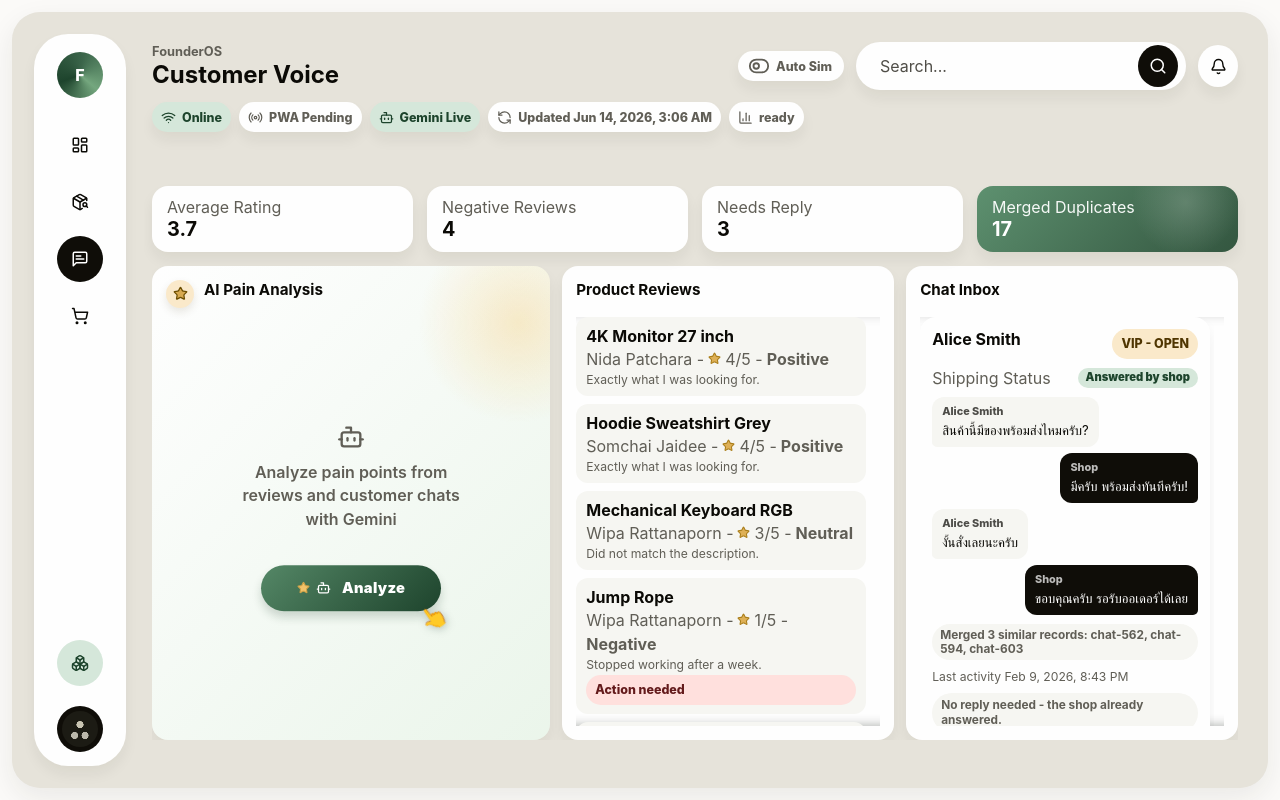
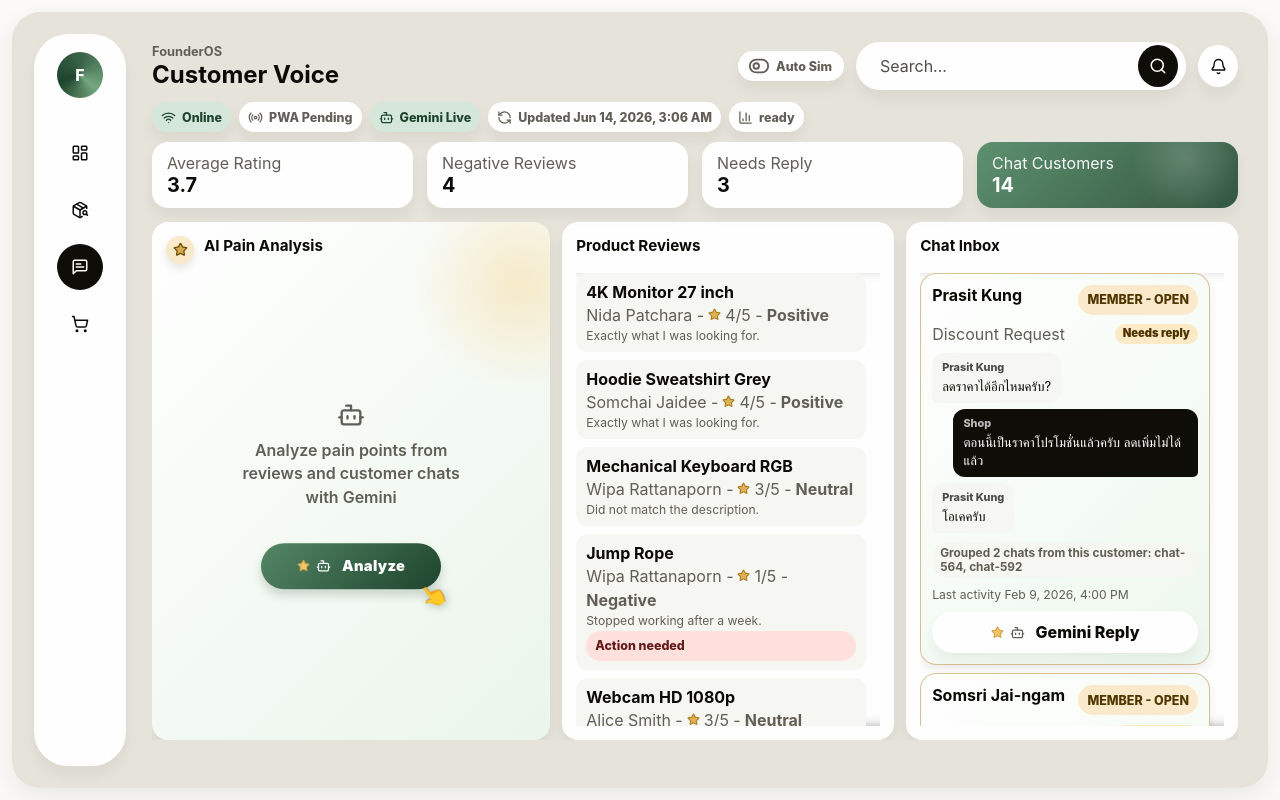
Before and after one commit to newton1306/FounderOS---AI-Business-Command-Center, a React (Vite) app: page /voice in a window 1280 px wide. Built offline with nearby package versions, Linux system fonts and the light colour scheme.

Commit message:
Polish customer voice and status charts

```diff
--- a/src/app/App.tsx
+++ b/src/app/App.tsx
@@ -1,6 +1,6 @@
 import { useEffect, useMemo, useRef, useState } from "react";
 import { NavLink, Route, Routes, useLocation, useNavigate } from "react-router-dom";
-import { BarChart3, Bell, Bot, Boxes, LayoutDashboard, MessageSquareText, PackageSearch, Radio, RefreshCcw, Search, ShoppingCart, ToggleLeft, ToggleRight, Wifi, WifiOff, X } from "lucide-react";
+import { BarChart3, Bell, Bot, LayoutDashboard, MessageSquareText, PackageSearch, Radio, RefreshCcw, Search, ShoppingCart, ToggleLeft, ToggleRight, Wifi, WifiOff, X } from "lucide-react";
 import { toast } from "sonner";
 import { chats, orders, products, users } from "../data/source";
 import { getActivities, getMetrics } from "../lib/analytics";
@@ -175,13 +175,6 @@
             );
           })}
         </nav>
-        <div className="sidebar-card">
-          <Boxes size={18} aria-hidden="true" />
-          <span>{metrics.lowStock} stock risks</span>
-        </div>
-        <div className="sidebar-utility" aria-hidden="true">
-          <span></span>
-        </div>
       </aside>
 
       <div className="workspace">
--- a/src/pages/CustomerVoicePage.tsx
+++ b/src/pages/CustomerVoicePage.tsx
@@ -12,7 +12,7 @@
   const chatGroups = useMemo(() => groupDuplicateChats(chats), []);
   const avg = reviews.length ? reviews.reduce((sum, review) => sum + review.rating, 0) / reviews.length : 0;
   const negative = reviews.filter((review) => review.rating <= 2);
-  const hiddenDuplicateChats = chats.length - chatGroups.length;
+  const uniqueChatCustomers = new Set(chats.map((chat) => chat.user_id)).size;
   const summary = ctx.voiceSummary?.data || null;
   const summaryMode = ctx.voiceSummary?.mode || null;
   const [mobileTab, setMobileTab] = useState<"ai" | "reviews" | "chats">("ai");
@@ -49,12 +49,11 @@
 
   return (
     <section className="page-stack voice-page voice-page-v2">
-      <div className="section-head page-actions-head" />
       <div className="kpi-grid compact">
         <Metric label="Average Rating" value={avg.toFixed(1)} />
         <Metric label="Negative Reviews" value={String(negative.length)} />
         <Metric label="Needs Reply" value={String(chatGroups.filter((group) => chatNeedsReply(group.chat)).length)} />
-        <Metric label="Merged Duplicates" value={String(hiddenDuplicateChats)} />
+        <Metric label="Chat Customers" value={String(uniqueChatCustomers)} />
       </div>
 
       {/* Mobile tab selector for 3-column view */}
@@ -130,7 +129,7 @@
                   <span className={`chat-state-chip ${state.tone}`}>{state.label}</span>
                 </div>
                 <ChatThreadPreview chat={chat} customerName={customer?.name} />
-                {group.duplicates.length > 1 && <span className="duplicate-note">Merged {group.duplicates.length} similar records: {group.duplicates.map((item) => item.chat_id).join(", ")}</span>}
+                {group.duplicates.length > 1 && <span className="duplicate-note">Grouped {group.duplicates.length} chats from this customer: {group.duplicates.map((item) => item.chat_id).join(", ")}</span>}
                 <time>Last activity {dateTime(latest?.timestamp || new Date().toISOString())}</time>
                 {canGenerateReply ? <button className="button secondary ai-action" type="button" onClick={() => generateReply(chat.chat_id)} disabled={Boolean(ctx.chatReplyLoading[chat.chat_id])}><span className="ai-icon-pair"><Star size={13} /><Bot size={15} /></span>{ctx.chatReplyLoading[chat.chat_id] ? "Gemini is thinking..." : "Gemini Reply"}</button> : <span className="chat-action-note">{state.note}</span>}
                 {ctx.chatReplies[chat.chat_id] && <div className="reply-box">{ctx.chatReplies[chat.chat_id].mode === "fallback" && <FallbackNotice />}{ctx.chatReplies[chat.chat_id].text}</div>}
@@ -185,22 +184,23 @@
 function groupDuplicateChats(items: Chat[]) {
   const groups = new Map<string, Chat[]>();
   for (const chat of items) {
-    const signature = [
-      chat.user_id,
-      ...chat.messages.map((message) => `${message.sender}:${message.text}`)
-    ].join("|");
-    groups.set(signature, [...(groups.get(signature) || []), chat]);
+    groups.set(chat.user_id, [...(groups.get(chat.user_id) || []), chat]);
   }
 
   return Array.from(groups.values())
     .map((duplicates) => {
-      const chat = duplicates.find((item) => item.status === "OPEN") || duplicates[0];
-      return { chat, duplicates };
+      const sorted = [...duplicates].sort(compareChats);
+      return { chat: sorted[0], duplicates: sorted };
     })
-    .sort((a, b) => {
-      if (a.chat.status !== b.chat.status) return a.chat.status === "OPEN" ? -1 : 1;
-      const aLatest = a.chat.messages.at(-1)?.timestamp || "";
-      const bLatest = b.chat.messages.at(-1)?.timestamp || "";
-      return bLatest.localeCompare(aLatest);
-    });
+    .sort((a, b) => compareChats(a.chat, b.chat));
 }
+
+function compareChats(a: Chat, b: Chat) {
+  const aNeedsReply = chatNeedsReply(a);
+  const bNeedsReply = chatNeedsReply(b);
+  if (aNeedsReply !== bNeedsReply) return aNeedsReply ? -1 : 1;
+  if (a.status !== b.status) return a.status === "OPEN" ? -1 : 1;
+  const aLatest = a.messages.at(-1)?.timestamp || "";
+  const bLatest = b.messages.at(-1)?.timestamp || "";
+  return bLatest.localeCompare(aLatest);
+}
--- a/src/pages/DashboardPage.tsx
+++ b/src/pages/DashboardPage.tsx
@@ -28,6 +28,7 @@
 
 export function DashboardPage(ctx: AppContext) {
   const metrics = useMemo(() => getMetrics(ctx.state), [ctx.state]);
+  const orderStatusData = useMemo(() => orderStatusBreakdown(ctx.state), [ctx.state]);
   const [briefLoading, setBriefLoading] = useState(false);
   const assistantRef = useRef<HTMLElement>(null);
 
@@ -129,16 +130,27 @@
           </ResponsiveContainer>
         </ChartCard>
         <ChartCard title="Order Status" tone="status">
-          <ResponsiveContainer width="100%" height={chartHeight}>
+          <div className="order-status-chart">
+            <ResponsiveContainer width="100%" height={112}>
               <PieChart>
-              <Pie data={orderStatusBreakdown(ctx.state)} dataKey="value" nameKey="name" innerRadius={38} outerRadius={58} paddingAngle={3} cornerRadius={6}>
-                {orderStatusBreakdown(ctx.state).map((_, index) => <Cell key={index} fill={pieColors[index % pieColors.length]} />)}
+                <Pie data={orderStatusData} dataKey="value" nameKey="name" innerRadius={32} outerRadius={48} paddingAngle={3} cornerRadius={6}>
+                  {orderStatusData.map((_, index) => <Cell key={index} fill={pieColors[index % pieColors.length]} />)}
                 </Pie>
-              <text x="50%" y="48%" textAnchor="middle" dominantBaseline="middle" className="donut-center-main">{metrics.orders}</text>
+                <text x="50%" y="46%" textAnchor="middle" dominantBaseline="middle" className="donut-center-main">{metrics.orders}</text>
                 <text x="50%" y="62%" textAnchor="middle" dominantBaseline="middle" className="donut-center-sub">orders</text>
                 <Tooltip />
               </PieChart>
             </ResponsiveContainer>
+            <div className="status-legend" aria-label="Order status legend">
+              {orderStatusData.map((item, index) => (
+                <span className="status-legend-item" key={item.name}>
+                  <i style={{ background: pieColors[index % pieColors.length] }} aria-hidden="true" />
+                  <b>{item.name}</b>
+                  <em>{item.value}</em>
+                </span>
+              ))}
+            </div>
+          </div>
         </ChartCard>
         <ChartCard title="Revenue by Category" tone="category">
           <ResponsiveContainer width="100%" height={chartHeight}>
--- a/src/styles/app.css
+++ b/src/styles/app.css
@@ -87,9 +87,9 @@
 }
 .brand strong,
 .brand span,
-.side-nav span,
-.sidebar-card span { display: none; }
+.side-nav span { display: none; }
 .side-nav {
+  margin-top: 8px;
   width: 100%;
   display: grid;
   gap: 11px;
@@ -115,34 +115,6 @@
 .side-nav a.active {
   background: var(--dark);
   color: white;
-}
-.sidebar-card {
-  margin-top: auto;
-  width: 46px;
-  height: 46px;
-  border-radius: 50%;
-  display: grid;
-  place-items: center;
-  background: var(--primary-soft);
-  color: var(--primary-strong);
-}
-.sidebar-utility {
-  width: 46px;
-  height: 46px;
-  border-radius: 50%;
-  padding: 5px;
-  background: var(--dark);
-}
-.sidebar-utility span {
-  display: block;
-  width: 100%;
-  height: 100%;
-  border-radius: 50%;
-  background:
-    radial-gradient(circle at 50% 38%, oklch(0.82 0.025 95) 0 12%, transparent 13%),
-    radial-gradient(circle at 35% 68%, oklch(0.78 0.018 95) 0 10%, transparent 11%),
-    radial-gradient(circle at 64% 68%, oklch(0.78 0.018 95) 0 10%, transparent 11%),
-    oklch(0.22 0.012 95);
 }
 
 .workspace {
@@ -1146,6 +1118,47 @@
 .chart-card-status::after { background: oklch(0.64 0.13 245); }
 .chart-card-category::after { background: oklch(0.58 0.15 145); }
 .chart-card-stock::after { background: oklch(0.70 0.14 78); }
+.order-status-chart {
+  min-height: 0;
+  display: grid;
+  grid-template-rows: auto auto;
+  gap: 6px;
+}
+.status-legend {
+  display: grid;
+  grid-template-columns: repeat(2, minmax(0, 1fr));
+  gap: 5px 8px;
+}
+.status-legend-item {
+  min-width: 0;
+  display: grid;
+  grid-template-columns: auto minmax(0, 1fr) auto;
+  align-items: center;
+  gap: 6px;
+  padding: 4px 7px;
+  border-radius: 999px;
+  background: var(--surface);
+  color: var(--ink);
+  font-size: 0.68rem;
+  line-height: 1.15;
+}
+.status-legend-item i {
+  width: 8px;
+  height: 8px;
+  border-radius: 50%;
+}
+.status-legend-item b {
+  min-width: 0;
+  overflow: hidden;
+  text-overflow: ellipsis;
+  white-space: nowrap;
+  font-weight: 850;
+}
+.status-legend-item em {
+  color: var(--muted);
+  font-style: normal;
+  font-weight: 850;
+}
 .stock-watchlist {
   display: grid;
   gap: 10px;
@@ -1606,10 +1619,10 @@
   overflow: hidden;
 }
 .voice-page {
-  grid-template-rows: auto auto auto minmax(0, 1fr);
+  grid-template-rows: auto auto minmax(0, 1fr);
 }
 .voice-page-v2 {
-  grid-template-rows: auto auto auto minmax(0, 1fr);
+  grid-template-rows: auto auto minmax(0, 1fr);
 }
 .voice-page .kpi-grid.compact {
   grid-template-columns: repeat(4, minmax(0, 1fr));
@@ -1691,9 +1704,12 @@
   padding: 12px;
   display: grid;
   gap: 9px;
+  background: oklch(0.995 0.002 105);
+  box-shadow: inset 0 0 0 1px oklch(0.86 0.012 105);
 }
 .chat-card.open {
-  background: linear-gradient(135deg, var(--bg), oklch(0.96 0.025 145));
+  background: linear-gradient(135deg, var(--bg), oklch(0.968 0.018 145));
+  box-shadow: inset 0 0 0 1px oklch(0.78 0.04 155 / 0.78);
 }
 .chat-card.needs-reply {
   box-shadow:
@@ -1701,7 +1717,12 @@
     0 5px 8px oklch(0.32 0.05 82 / 0.08);
 }
 .chat-card.answered {
-  background: var(--bg);
+  background: oklch(0.992 0.003 105);
+  box-shadow: inset 0 0 0 1px oklch(0.82 0.02 155 / 0.7);
+}
+.chat-card.closed {
+  background: oklch(0.982 0.004 95);
+  box-shadow: inset 0 0 0 1px oklch(0.84 0.006 95);
 }
 .chat-meta-row {
   display: flex;
```
Lines whose indentation alone changed are shown as unchanged.
